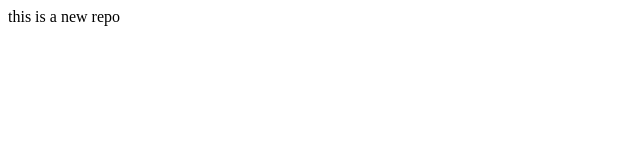
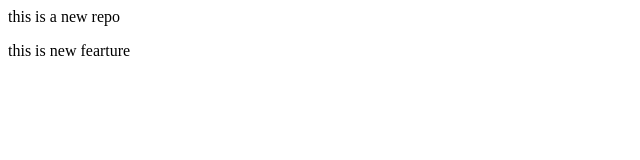
Before and after one commit to yadavgolu/Localrepo, a plain HTML site: page index.html in a window 1280 px wide. Shown: the whole page, without its empty margins (0-640 px from the left). Drawn offline with Linux system fonts and the light colour scheme.

Commit message:
add new feature

```diff
--- a/index.html
+++ b/index.html
@@ -1 +1,2 @@
 <p>this is a new repo</p>
+<p> this is new fearture </p>
```
